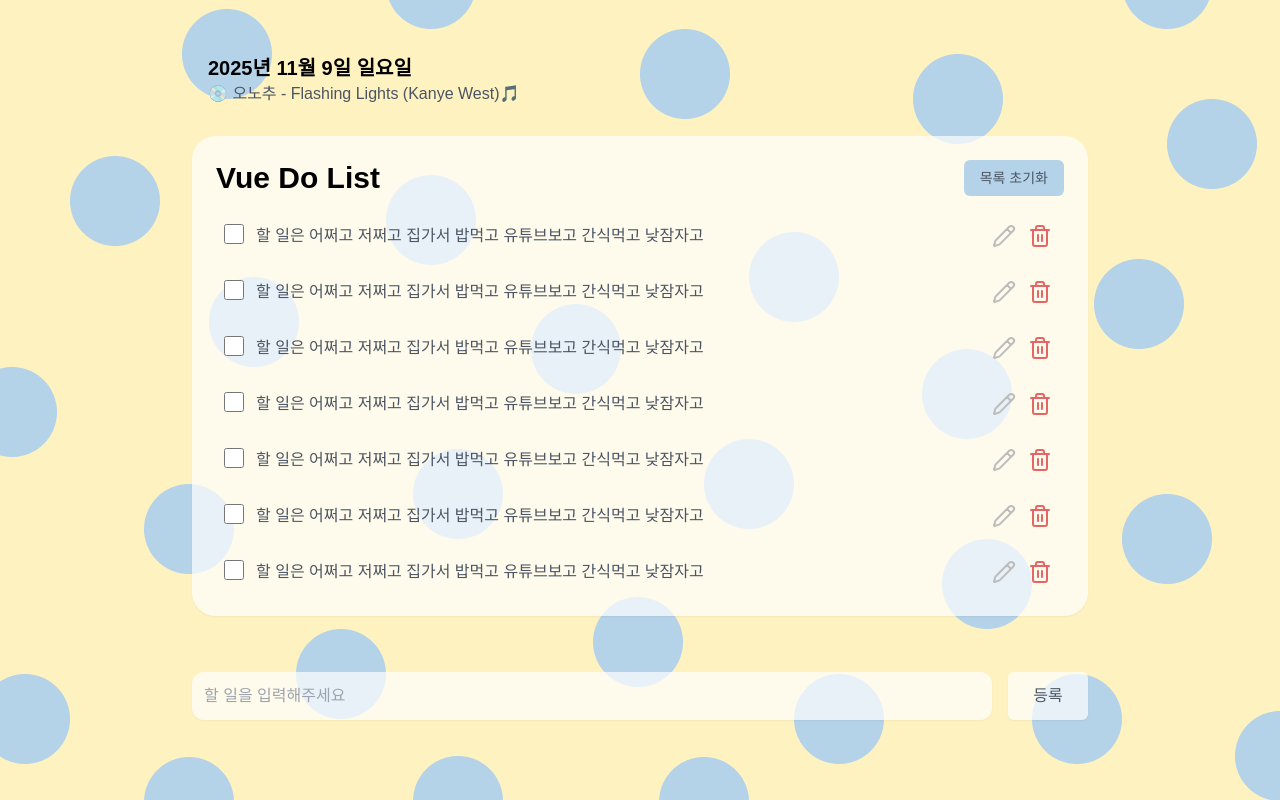
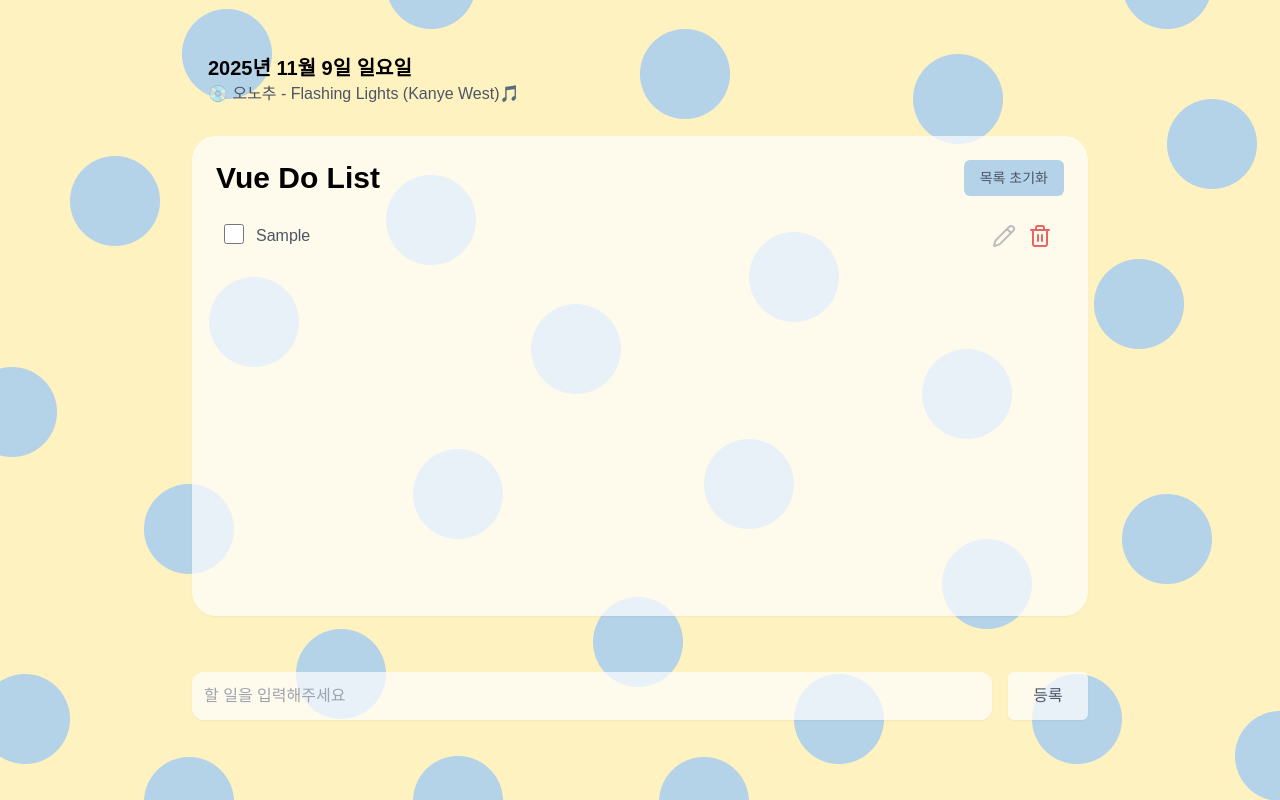
Before and after one commit to xxxjinn/VueDoList, a Vue app: page / in a window 1280 px wide. Both pictures are taken after typing "Sample" into the empty fields and a click on the button "등록". Built offline with nearby package versions, Linux system fonts and the light colour scheme; a web font is replaced by a local one.

Commit message:
feat: toDoItem 컴포넌트에 store 전달

```diff
--- a/src/components/ToDoItem.vue
+++ b/src/components/ToDoItem.vue
@@ -1,20 +1,29 @@
 <script setup lang="ts">
+import binIcon from '@/assets/bin-icon.svg';
+import pencilIcon from '@/assets/pencil-icon.svg';
 import { computed, ref } from 'vue';
 import CustomButton from './CustomButton.vue';
-import pencilIcon from '@/assets/pencil-icon.svg';
-import binIcon from '@/assets/bin-icon.svg';
 
 const isChecked = ref(false);
 const textStyle = computed(() =>
   isChecked.value ? 'text-gray-400 line-through' : 'text-gray-600',
 ); //computed(): ref 값이 바뀌면 자동으로 다시 계산
+
+interface Props {
+  todo: {
+    id: number;
+    toDoText: string;
+  };
+}
+
+const props = defineProps<Props>();
 </script>
 
 <template>
   <div class="flex gap-3 items-center justify-between">
     <div class="flex gap-3 items-start">
       <input type="checkbox" class="min-w-5 min-h-5 accent-primary-300" v-model="isChecked" />
-      <p :class="textStyle">할 일은 어쩌고 저쩌고 집가서 밥먹고 유튜브보고 간식먹고 낮잠자고</p>
+      <p :class="textStyle">{{ props.todo.toDoText }}</p>
     </div>
     <div class="flex gap-1">
       <CustomButton variant="icon" :icon="pencilIcon" />
--- a/src/components/ToDoList.vue
+++ b/src/components/ToDoList.vue
@@ -1,18 +1,12 @@
 <script setup lang="ts">
 import ToDoItem from '@/components/ToDoItem.vue';
+import { useToDoStore } from '@/store/store';
+
+const store = useToDoStore();
 </script>
 
 <template>
-  <div class="w-full h-full overflow-y-scroll px-2 flex flex-col gap-6">
-    <ToDoItem />
-    <ToDoItem />
-    <ToDoItem />
-    <ToDoItem />
-    <ToDoItem />
-    <ToDoItem />
-    <ToDoItem />
-    <ToDoItem />
-    <ToDoItem />
-    <ToDoItem />
+  <div class="w-full h-full overflow-y-auto px-2 flex flex-col gap-6">
+    <ToDoItem v-for="todo in store.todos" :key="todo.id" :todo="todo" />
   </div>
 </template>
```
